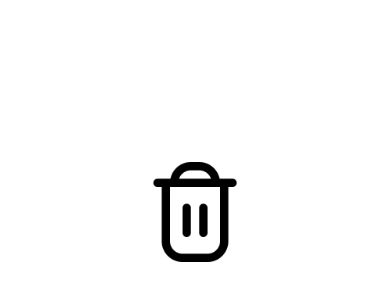
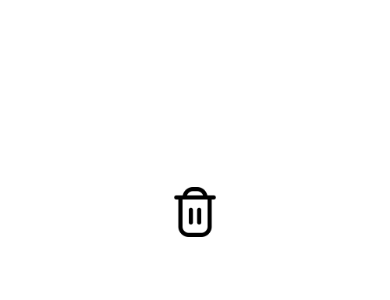
Before and after one commit to dennizyilmaz99/Quire, a React Native app: screen / in a window 390 px wide. Shown: the part 210-510 px from the top of the page. Built offline with nearby package versions, Linux system fonts and the light colour scheme.

Commit message:
added a caomponents folder with my deletenotebutton and then called it in app.js

```diff
--- a/App.js
+++ b/App.js
@@ -1,51 +1,14 @@
 import React from "react";
-import { StyleSheet, View, TouchableOpacity, Image } from "react-native";
+import { StyleSheet, View } from "react-native";
+import Deletenotebutton from "./components/Deletenotebutton";
 
 export default function App() {
-  const [isHovered, setIsHovered] = React.useState(false);
-
-  const handlePressIn = () => {
-    setIsHovered(true);
-  };
-
-  const handlePressOut = () => {
-    setIsHovered(false);
-  };
-
-  const handlePress = () => {
-    // Handle button press event
-    console.log("Button Pressed!");
-  };
-
   return (
     <View style={styles.container}>
-      <ImageButton
-        onPressIn={handlePressIn}
-        onPressOut={handlePressOut}
-        onPress={handlePress}
-        source={require("./icons/trashicon.png")}
-        isHovered={isHovered}
-      />
+      <Deletenotebutton></Deletenotebutton>
     </View>
   );
 }
-
-const ImageButton = ({ onPress, onPressIn, onPressOut, source, isHovered }) => {
-  return (
-    <TouchableOpacity
-      onPress={onPress}
-      onPressIn={onPressIn}
-      onPressOut={onPressOut}
-      style={[styles.button, isHovered && styles.hoveredButton]}
-      activeOpacity={1} // Set activeOpacity to 1
-    >
-      <Image
-        source={source}
-        style={[styles.image, isHovered && styles.hoveredImage]}
-      />
-    </TouchableOpacity>
-  );
-};
 
 const styles = StyleSheet.create({
   container: {
@@ -54,22 +17,4 @@ const styles = StyleSheet.create({
     alignItems: "center",
     justifyContent: "center",
   },
-  button: {
-    alignItems: "center",
-    justifyContent: "center",
-    backgroundColor: "white",
-    width: 100,
-    height: 100,
-  },
-  hoveredButton: {
-    backgroundColor: "white",
-  },
-  image: {
-    width: 100,
-    height: 100,
-    // Add any other desired styles
-  },
-  hoveredImage: {
-    tintColor: "red",
-  },
 });
--- /dev/null
+++ b/components/Deletenotebutton.js
@@ -0,0 +1,75 @@
+import React from "react";
+import { StyleSheet, View, TouchableOpacity, Image } from "react-native";
+
+export default function Deletenotebutton() {
+  const [isHovered, setIsHovered] = React.useState(false);
+
+  const handlePressIn = () => {
+    setIsHovered(true);
+  };
+
+  const handlePressOut = () => {
+    setIsHovered(false);
+  };
+
+  const handlePress = () => {
+    // Handle button press event
+    console.log("Button Pressed!");
+  };
+
+  return (
+    <View style={styles.container}>
+      <ImageButton
+        onPressIn={handlePressIn}
+        onPressOut={handlePressOut}
+        onPress={handlePress}
+        source={require("../icons/trashicon.png")}
+        isHovered={isHovered}
+      />
+    </View>
+  );
+}
+
+const ImageButton = ({ onPress, onPressIn, onPressOut, source, isHovered }) => {
+  return (
+    <TouchableOpacity
+      onPress={onPress}
+      onPressIn={onPressIn}
+      onPressOut={onPressOut}
+      style={[styles.button, isHovered && styles.hoveredButton]}
+      activeOpacity={1} // Set activeOpacity to 1
+    >
+      <Image
+        source={source}
+        style={[styles.image, isHovered && styles.hoveredImage]}
+      />
+    </TouchableOpacity>
+  );
+};
+
+const styles = StyleSheet.create({
+  container: {
+    flex: 1,
+    backgroundColor: "#fff",
+    alignItems: "center",
+    justifyContent: "center",
+  },
+  button: {
+    alignItems: "center",
+    justifyContent: "center",
+    backgroundColor: "white",
+    width: 50,
+    height: 50,
+  },
+  hoveredButton: {
+    backgroundColor: "white",
+  },
+  image: {
+    width: 50,
+    height: 50,
+    // Add any other desired styles
+  },
+  hoveredImage: {
+    tintColor: "red",
+  },
+});
```
